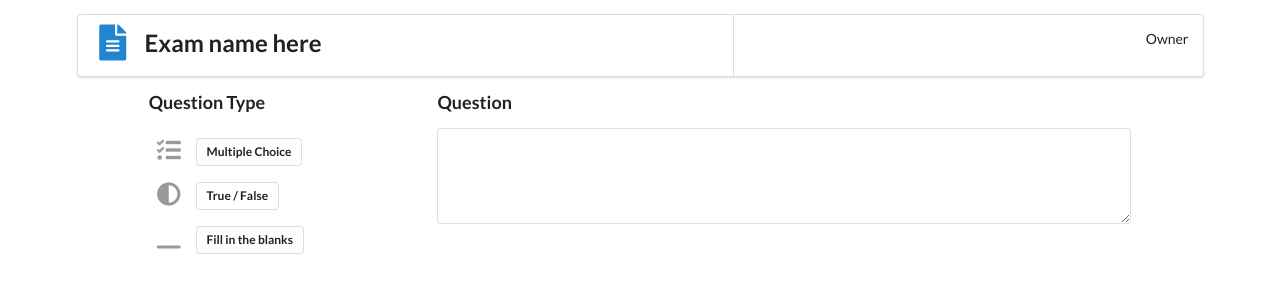
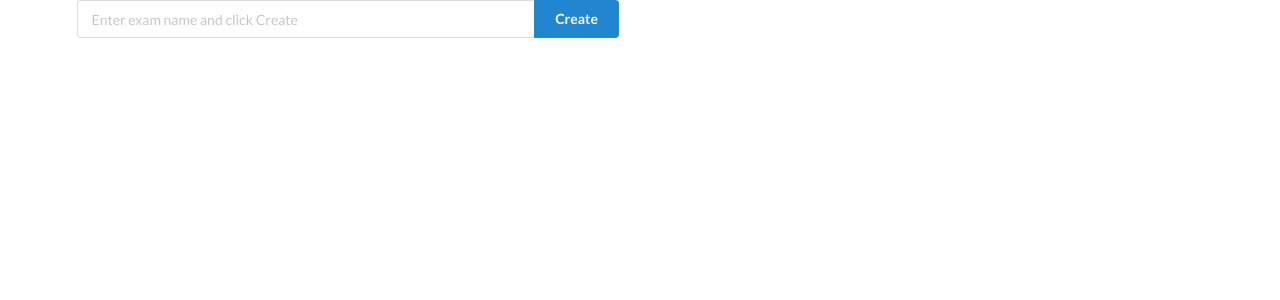
Before and after one commit to dm1905once/cap2_examine_client, a React (Create React App) app: page / in a window 1280 px wide. Shown: the top 300 px of the page. Built offline with nearby package versions, Linux system fonts and the light colour scheme.

Commit message:
Add routing and connect ExamList with ExamEdit

```diff
--- a/package.json
+++ b/package.json
@@ -9,6 +9,7 @@
     "react": "^16.13.1",
     "react-dom": "^16.13.1",
     "react-redux": "^7.2.1",
+    "react-router-dom": "^5.2.0",
     "react-scripts": "3.4.3",
     "redux": "^4.0.5",
     "uniqid": "^5.2.0"
--- a/src/actions/index.js
+++ b/src/actions/index.js
@@ -1,3 +1,11 @@
+
+export const createNewExam = (examDetails) =>{
+    return {
+        type: 'CREATE_EXAM',
+        payload: examDetails
+    };
+};
+
 export const addNewQuestion = (newQuestion) =>{
     return {
         type: 'ADD_QUESTION',
--- a/src/components/App.js
+++ b/src/components/App.js
@@ -1,12 +1,16 @@
 import React from 'react';
+import { BrowserRouter, Route } from 'react-router-dom';
 import ExamEdit from './ExamEdit';
-// import ExamList from './ExamList';
+import ExamList from './ExamList';
 
 const App = () => {
     return (
         <div className="ui container">
-            <ExamEdit />
-            {/* <ExamList /> */}
+            <BrowserRouter>
+                <Route path="/" exact component={ExamList} />
+                <Route path="/exams" exact component={ExamList} />
+                <Route path="/exams/new" exact component={ExamEdit} />
+            </BrowserRouter>
         </div>
     )
 }
--- a/src/components/ExamCreate.js
+++ b/src/components/ExamCreate.js
@@ -1,19 +1,61 @@
-import React from 'react';
+import React, { useState } from 'react';
+import { useHistory } from 'react-router-dom';
+import { useDispatch } from "react-redux";
+import { createNewExam } from '../actions';
+import uniqid from 'uniqid';
 
 const ExamCreate = () => {
+    const dispatch = useDispatch();
+    const [ examName, setExamName ] = useState('');
+    const [ validationErrors, setValidationErrors ] = useState([]);
+    const history = useHistory();
+
+    const handleNameChange = (e) =>{
+        setExamName(e.target.value)
+        setValidationErrors('');
+    }
+
+    const submitCreateExam = () =>{
+
+        const errorMessages = [];
+        if (examName === '') errorMessages.push("Please enter a name");
+        setValidationErrors(errorMessages);
+
+        if (errorMessages.length === 0 ){
+            const examDetails = {
+                exam_id: uniqid.process('E_'),
+                exam_name: examName,
+                exam_owner: "Alguien" // TODO: Need to add owner
+            }
+            dispatch(createNewExam(examDetails));
+            history.push('/exams/new');
+        }
+
+    }
+
     return (
-        <>
         <div className="ui relaxed grid">
             <div className="row">
                 <div className="eight wide column">
-                    <div class="ui fluid action input">
-                        <input type="text" placeholder="Enter exam name and click Create"/>
-                        <div class="ui blue button">Create</div>
+                    <div className="ui fluid action input">
+                        <input type="text"
+                            placeholder="Enter exam name and click Create"
+                            value={examName}
+                            onChange={(handleNameChange)} />
+                        <div className="ui blue button" onClick={submitCreateExam} >Create</div>
                     </div>
+                </div>
+                <div className="four wide column">
+                    {
+                        validationErrors.length > 0 ?
+                        <div className="ui left pointing red basic label">
+                            {validationErrors.map((message, i)=><p key={i}>{message}</p>)}
+                        </div>
+                        :''
+                    }
                 </div>
             </div>
         </div>
-        </>
     )
 }
 
--- a/src/components/ExamEdit.js
+++ b/src/components/ExamEdit.js
@@ -1,15 +1,24 @@
 import React from 'react';
+import { useSelector } from 'react-redux';
+import { Redirect  } from 'react-router-dom';
 import ExamHeader from './ExamHeader'
 import Question from './Question'
 
 
 const ExamEdit = () => {
-    return (
-        <div>
-            <ExamHeader />
-            <Question />
-        </div>
-    )
+
+    const exam = useSelector(store => store.newExam);
+
+    if (!exam.exam_id){
+        return <Redirect to="/exams" />
+    } else {
+        return (
+            <div>
+                <ExamHeader examName={exam.exam_name} />
+                <Question />
+            </div>
+        );
+    };
 }
 
 export default ExamEdit;
--- a/src/components/ExamHeader.js
+++ b/src/components/ExamHeader.js
@@ -1,17 +1,17 @@
 import React from 'react';
 
 
-const ExamHeader = () => {
+const ExamHeader = ( {examName} ) => {
     return (
-        <div class="ui raised horizontal segments">
-            <div class="ui segment">
+        <div className="ui raised horizontal segments">
+            <div className="ui segment">
                 <h2 className="ui header">
-                    <i class="file alternate blue icon"></i>
-                    <div class="content">Exam name here</div>
+                    <i className="file alternate blue icon"></i>
+                    <div className="content">{examName}</div>
                 </h2>
             </div>
-            <div class="ui right aligned segment">
-                <p>Owner</p>
+            <div className="ui right aligned segment">
+                <p>Add new questions</p>
             </div>
         </div>
 
--- a/src/reducers/createExam.js
+++ b/src/reducers/createExam.js
@@ -8,7 +8,12 @@ const INITIAL_STATE = {
 export default (state = INITIAL_STATE, action) =>{
     switch (action.type){
         case 'CREATE_EXAM':
-            return { ...state, isSignedIn: false, userId: null};
+            return {
+                ...state,
+                exam_id: action.payload.exam_id,
+                exam_name: action.payload.exam_name,
+                exam_owner: action.payload.exam_owner
+            };
         case 'ADD_QUESTION': {
             const updatedQuestions = [...state.questions, action.payload];
             return { ...state, questions: updatedQuestions};
```
Also changed, not shown: 1 other file (tests, documents, lock files or other folders).
